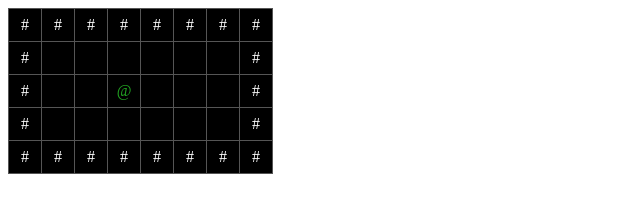
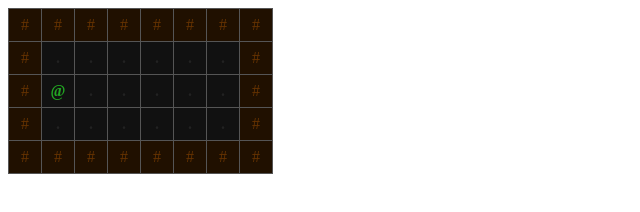
Before and after one commit to Qazzian/roguejs, a plain HTML site: page index.html in a window 1280 px wide. Shown: the whole page, without its empty margins (0-640 px from the left). Drawn offline with nearby package versions, Linux system fonts and the light colour scheme.

Commit message:
some look and feel changes to the map view

```diff
--- a/css/dungeon.css
+++ b/css/dungeon.css
@@ -15,8 +15,16 @@
 	text-align: center;
 }
 
-/** Tiles and Objects  **/
-.icon_player{ color: #22A522;}
-.icon_npc{ color: yellow;}
+/* terrain you can walk over */
+.tile_corridor { background-color: #111; color: #222222; font-weight: bolder; }
 
-.hidden { color: light_grey !important; }
+/* terrain that can't be walked over */
+.tile_wall { background-color: #201000; color: #663300; }
+
+/** Objects  **/
+.icon_player{ color: #22A522; }
+.icon_npc{ color: yellow; }
+
+
+
+.hidden { background-color: #000; color: #111 !important; }
--- a/js/dungeon.js
+++ b/js/dungeon.js
@@ -136,14 +136,20 @@ R.Tile = function(options){
 R.Tile.prototype = {
 	icon: '',
 	type: '',
+	// Can objects be on the tile
 	blockPath: false,
-	blockLOS: false
+	// Can the player see through the tile
+	blockLOS: false,
+	// Can the user see the tile now
+	isVisible: false,
+	// Has the user seen the tile previously
+	hasBeenSeen: false
 };
 
 R.TERRAIN_TYPES = {
 	space: {type: 'space', icon: ' ', blockPath: false, blockLOS: false},
 	wall: {type: 'wall', icon: '#', blockPath: true, blockLOS: true},
-	corridor: {type: 'corridor', icon: ' '},
+	corridor: {type: 'corridor', icon: '.'},
 	water: {type: 'water', icon: '♒︎'}
 };
 
--- a/js/testMaps.js
+++ b/js/testMaps.js
@@ -7,9 +7,9 @@ Create map generator
 window.R.testMaps = {
 	veryBasic1: {
 		w:8, h:5,
-		terrain: ["########", "#      #", "#      #", "#      #", "########"].join('\n'),
+		terrain: ["########", "#......#", "#......#", "#......#", "########"].join('\n'),
 		objects: [],
-		player: {type:'player', x:3, y:2}
+		player: {type:'player', x:1, y:2}
 	},
 	veryBasic2: {
 		w:20, h:10,
```
